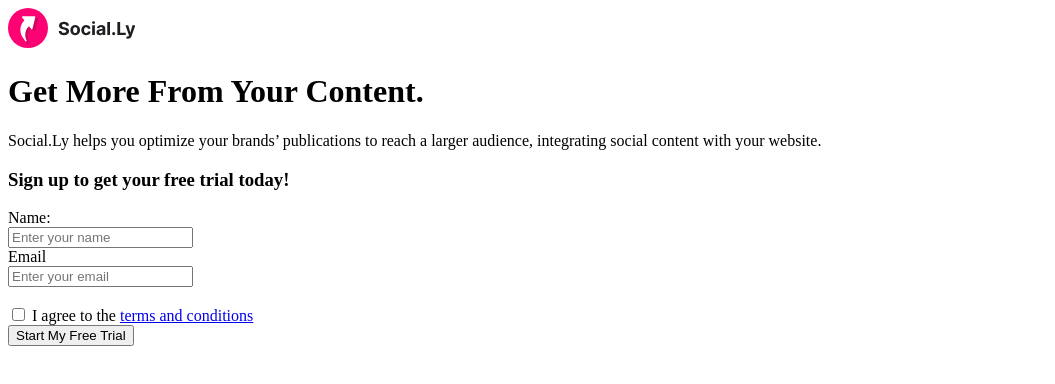
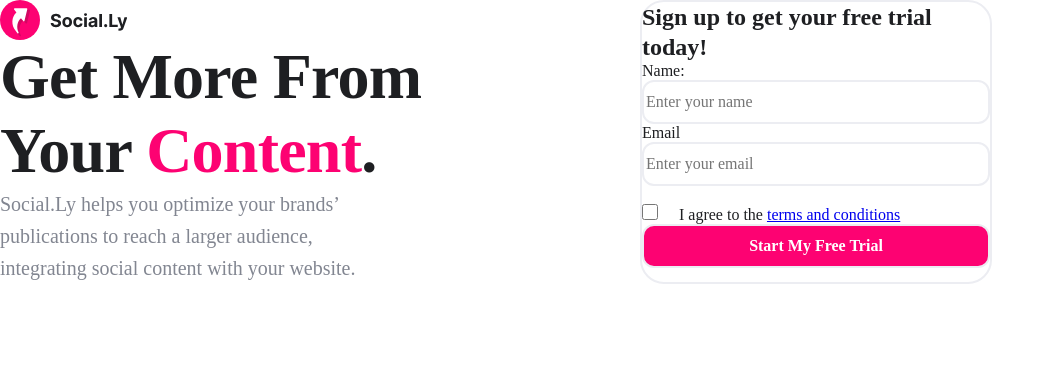
Before and after one commit to Ayatamin25/Technical-Test, a plain HTML site: page index.html in a window 1280 px wide. Shown: the whole page, without its empty margins (0-1055 px from the left). Drawn offline with Linux system fonts and the light colour scheme.

Commit message:
initial css

```diff
--- a/index.html
+++ b/index.html
@@ -48,7 +48,7 @@
 
       </div>
 
-      <div class="form right">
+      <div class="form-right">
         <form action="">
           <h3>Sign up to get your free trial today!</h3>
 
@@ -64,7 +64,7 @@
           </div>
 
           <div class="buttonz">
-            <input type="submit" value="Start My Free Trial">
+            <input class="btn" type="submit" value="Start My Free Trial">
           </div>
 
 
--- a/style.css
+++ b/style.css
@@ -0,0 +1,96 @@
+
+*,
+*::before,
+*::after {
+  box-sizing: border-box;
+}
+
+* {
+  margin: 0;
+  font: inherit;
+}
+
+img,
+svg {
+  display: block;
+  max-width: 100%;
+}
+.container {
+  display: flex;
+  width: 100%;
+  height: 100%;
+}
+/* Left Side  */
+.content-left {
+display: flex;
+flex-direction: column;
+justify-content: center;
+width: 50%
+}
+.big-header {
+  max-width: 450px;
+}
+
+.big-header h1 {
+text-align: left;
+font: normal normal bold 64px/74px Work Sans;
+letter-spacing: -0.77px;
+color: #1E1F22;
+}
+.big-header span {
+text-align: left;
+font: normal normal bold 64px/74px Work Sans;
+letter-spacing: -0.77px;
+color: #FD0272;
+}
+.text-small {
+text-align: left;
+font: normal normal normal 20px/32px Work Sans;
+letter-spacing: 0px;
+color: #828691;
+max-width: 400px;
+}
+
+
+/* Right Side */
+.form-right {
+border: 2px solid #ECEDF2;
+border-radius: 24px;
+}
+
+.form-right h3 {
+text-align: left;
+font: normal normal 600 24px/30px Work Sans;
+letter-spacing: 0px;
+color: #1E1F22;
+max-width: 300px;
+}
+.form-right label {
+  text-align: left;
+  font: normal normal medium 13px/28px Work Sans;
+  letter-spacing: 0px;
+  color: #1E1F22;
+}
+
+.form-right input {
+border: 2px solid #ECEDF2;
+border-radius: 12px;
+width: 348px;
+height: 44px;
+}
+#accurate {
+width: 16px;
+height: 16px;
+border: 2px solid #ECEDF2;
+border-radius: 5px;
+padding-left: 20px;
+margin-right: 17px;
+}
+.btn {
+background-color:#FD0272;
+text-align: center;
+font: normal normal 600 16px/28px Work Sans;
+letter-spacing: 0px;
+color: #FFFFFF;
+text-transform: capitalize;
+}
```
